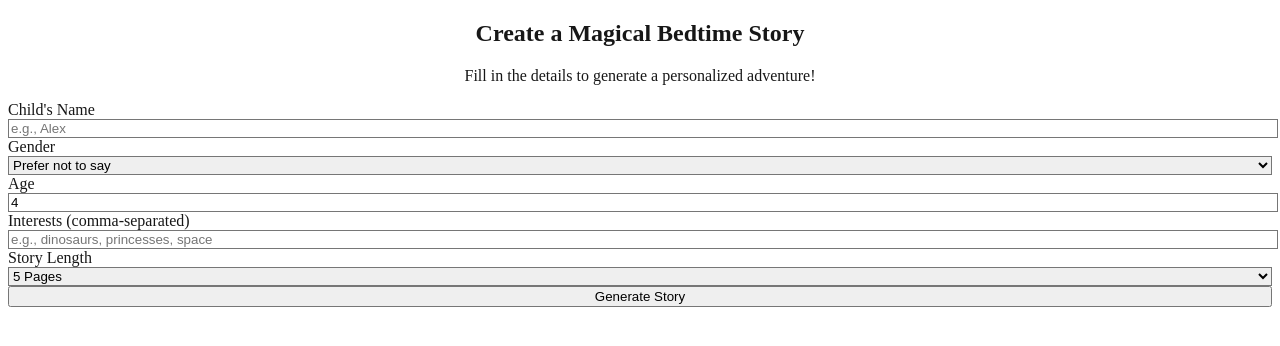
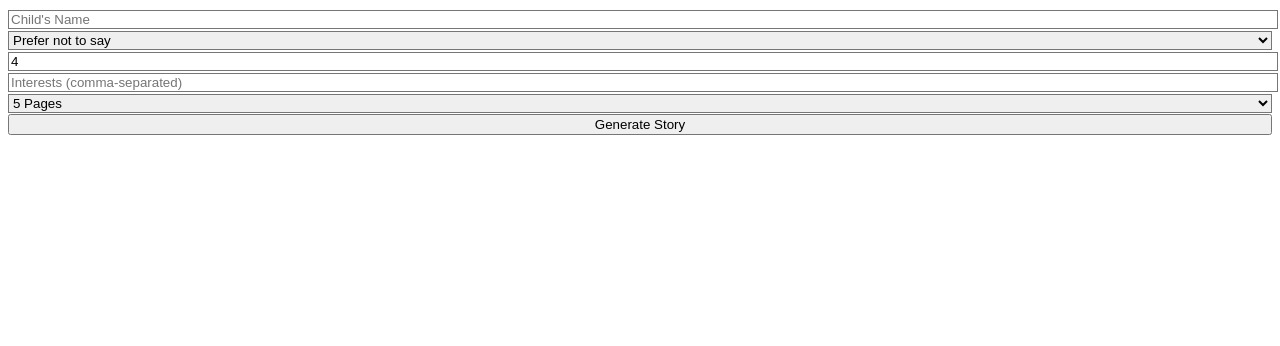
Before and after one commit to madecero/magic-branch_MCP, a Next.js app in the folder frontend/: page / in a window 1280 px wide. Shown: the top 346 px of the page. Built offline with nearby package versions, Linux system fonts and the light colour scheme.

Commit message:
attempted revert from previous changes

```diff
--- a/frontend/components/StoryForm.tsx
+++ b/frontend/components/StoryForm.tsx
@@ -1,63 +1,41 @@
 // StoryForm.tsx
 import { useState } from "react";
 import { generateStory } from "../utils/api";
-import { StoryData } from "../types/story.ts"; // Updated to return full story data
+import { Page } from "../types/page";
 
-export default function StoryForm({ onStoryGenerated }: { onStoryGenerated: (data: StoryData) => void }) {
+export default function StoryForm({ onStoryGenerated }: { onStoryGenerated: (pages: Page[]) => void }) {
   const [name, setName] = useState("");
   const [gender, setGender] = useState("neutral");
   const [age, setAge] = useState(4);
   const [interests, setInterests] = useState("");
   const [length, setLength] = useState(5);
   const [loading, setLoading] = useState(false);
-  const [error, setError] = useState<string | null>(null);
 
   const handleSubmit = async (e: React.FormEvent) => {
     e.preventDefault();
-    if (!name.trim()) {
-      setError("Please enter your child's name.");
-      return;
-    }
-    setError(null);
     setLoading(true);
-    try {
-      const data = await generateStory({
+    const pages = await generateStory({
       name,
       gender,
       age,
-        interests: interests.split(",").map(i => i.trim()).filter(i => i),
+      interests: interests.split(",").map(i => i.trim()),
       length,
     });
     setLoading(false);
-      onStoryGenerated(data);
-    } catch (err) {
-      setLoading(false);
-      setError("Oops! Something went wrong. Please try again.");
-    }
+    onStoryGenerated(pages);
   };
 
   return (
-    <form onSubmit={handleSubmit} className="space-y-6 bg-white p-6 rounded-lg shadow-md">
-      <h2 className="text-2xl font-bold text-center text-blue-800">Create a Magical Bedtime Story</h2>
-      <p className="text-center text-gray-600">Fill in the details to generate a personalized adventure!</p>
-
-      <div>
-        <label htmlFor="name" className="block text-sm font-medium text-gray-700">Child's Name</label>
+    <form onSubmit={handleSubmit} className="space-y-4">
       <input
-          id="name"
-          className="mt-1 w-full p-2 border border-gray-300 rounded-md focus:ring-blue-500 focus:border-blue-500"
-          placeholder="e.g., Alex"
+        className="w-full p-2 border rounded"
+        placeholder="Child's Name"
         value={name}
         onChange={e => setName(e.target.value)}
-          required
       />
-      </div>
 
-      <div>
-        <label htmlFor="gender" className="block text-sm font-medium text-gray-700">Gender</label>
       <select
-          id="gender"
-          className="mt-1 w-full p-2 border border-gray-300 rounded-md focus:ring-blue-500 focus:border-blue-500"
+        className="w-full p-2 border rounded"
         value={gender}
         onChange={e => setGender(e.target.value)}
       >
@@ -65,54 +43,33 @@ export default function StoryForm({ onStoryGenerated }: { onStoryGenerated: (dat
         <option value="girl">Girl</option>
         <option value="boy">Boy</option>
       </select>
-      </div>
 
-      <div>
-        <label htmlFor="age" className="block text-sm font-medium text-gray-700">Age</label>
       <input
-          id="age"
         type="number"
-          min="1"
-          max="12"
-          className="mt-1 w-full p-2 border border-gray-300 rounded-md focus:ring-blue-500 focus:border-blue-500"
-          placeholder="e.g., 5"
+        className="w-full p-2 border rounded"
+        placeholder="Age"
         value={age}
         onChange={e => setAge(Number(e.target.value))}
-          required
       />
-      </div>
-
-      <div>
-        <label htmlFor="interests" className="block text-sm font-medium text-gray-700">Interests (comma-separated)</label>
       <input
-          id="interests"
-          className="mt-1 w-full p-2 border border-gray-300 rounded-md focus:ring-blue-500 focus:border-blue-500"
-          placeholder="e.g., dinosaurs, princesses, space"
+        className="w-full p-2 border rounded"
+        placeholder="Interests (comma-separated)"
         value={interests}
         onChange={e => setInterests(e.target.value)}
       />
-      </div>
-
-      <div>
-        <label htmlFor="length" className="block text-sm font-medium text-gray-700">Story Length</label>
       <select
-          id="length"
-          className="mt-1 w-full p-2 border border-gray-300 rounded-md focus:ring-blue-500 focus:border-blue-500"
+        className="w-full p-2 border rounded"
         value={length}
         onChange={e => setLength(Number(e.target.value))}
       >
         {[3, 5, 7, 10].map(n => <option key={n} value={n}>{n} Pages</option>)}
       </select>
-      </div>
-
-      {error && <p className="text-red-500 text-center">{error}</p>}
-
       <button
-        className="bg-blue-600 text-white px-4 py-2 rounded w-full hover:bg-blue-700 disabled:bg-blue-300"
+        className="bg-blue-600 text-white px-4 py-2 rounded w-full"
         type="submit"
         disabled={loading}
       >
-        {loading ? "Generating Your Story..." : "Generate Story"}
+        {loading ? "Generating..." : "Generate Story"}
       </button>
     </form>
   );
--- a/frontend/components/StoryViewer.tsx
+++ b/frontend/components/StoryViewer.tsx
@@ -1,64 +1,30 @@
 // StoryViewer.tsx
 import { useState } from "react";
 import Image from "next/image";
-import { StoryData } from "../types/story.ts"; // New type including title and cover
+import { Page } from "../types/page";
 
-export default function StoryViewer({ data, onRestart }: { data: StoryData; onRestart: () => void }) {
-  const { title = "Your Magical Story", cover_image = "", pages } = data;
-  const [index, setIndex] = useState(-1); // Start at -1 for cover
-  const isCover = index === -1;
-  const currentPage = isCover ? { text: title, image: cover_image || pages[0]?.image } : pages[index];
-
+export default function StoryViewer({ pages }: { pages: Page[] }) {
+  const [index, setIndex] = useState(0);
   const next = () => setIndex(i => Math.min(i + 1, pages.length - 1));
-  const prev = () => setIndex(i => Math.max(i - 1, -1));
+  const prev = () => setIndex(i => Math.max(i - 1, 0));
+  const page = pages[index];
 
   return (
-    <div className="text-center space-y-6 bg-white p-6 rounded-lg shadow-md min-h-screen flex flex-col justify-between">
-      <h2 className="text-2xl font-bold text-blue-800">{title}</h2>
-
-      <div className="relative w-full h-80 mx-auto rounded-lg overflow-hidden shadow-inner">
+    <div className="text-center space-y-4">
+      <div className="relative w-full h-72 mx-auto">
         <Image
-          src={currentPage.image}
-          alt={isCover ? "Story Cover" : `Page ${index + 1} illustration`}
+          src={page.image}
+          alt="illustration"
           layout="fill"
           objectFit="contain"
           className="rounded"
         />
       </div>
-
-      <p className="text-lg text-gray-800 italic">{isCover ? "Once upon a time..." : currentPage.text}</p>
-
-      <div className="flex justify-between items-center">
-        <button
-          onClick={prev}
-          className="bg-gray-300 px-4 py-2 rounded hover:bg-gray-400 disabled:opacity-50"
-          disabled={index === -1}
-          aria-label="Previous Page"
-        >
-          ⬅ Back
-        </button>
-
-        <span className="text-gray-600">
-          {isCover ? "Cover" : `Page ${index + 1} of ${pages.length}`}
-        </span>
-
-        <button
-          onClick={next}
-          className="bg-green-600 text-white px-4 py-2 rounded hover:bg-green-700"
-          aria-label={index === pages.length - 1 ? "Finish Story" : "Next Page"}
-        >
-          {index === pages.length - 1 ? "The End" : "Next ➡"}
-        </button>
+      <p className="text-lg">{page.text}</p>
+      <div className="flex justify-between">
+        <button onClick={prev} className="bg-gray-300 px-4 py-2 rounded">⬅ Back</button>
+        <button onClick={next} className="bg-green-600 text-white px-4 py-2 rounded">Next ➡</button>
       </div>
-
-      {index === pages.length - 1 && (
-        <button
-          onClick={onRestart}
-          className="bg-purple-600 text-white px-4 py-2 rounded w-full mt-4 hover:bg-purple-700"
-        >
-          Generate Another Story
-        </button>
-      )}
     </div>
   );
 }
--- a/frontend/pages/_document.tsx
+++ b/frontend/pages/_document.tsx
@@ -4,12 +4,8 @@ import { Html, Head, Main, NextScript } from "next/document";
 export default function Document() {
   return (
     <Html lang="en">
-      <Head>
-        <link rel="preconnect" href="https://fonts.googleapis.com" />
-        <link rel="preconnect" href="https://fonts.gstatic.com" crossOrigin="anonymous" />
-        <link href="https://fonts.googleapis.com/css2?family=Inter:wght@400;600;700&display=swap" rel="stylesheet" />
-      </Head>
-      <body className="antialiased font-sans">
+      <Head />
+      <body className="antialiased">
         <Main />
         <NextScript />
       </body>
--- a/frontend/pages/index.tsx
+++ b/frontend/pages/index.tsx
@@ -2,20 +2,16 @@
 import { useState } from "react";
 import StoryForm from "../components/StoryForm";
 import StoryViewer from "../components/StoryViewer";
-import { StoryData } from "../types/story.ts"; // New type
+import { Page } from "../types/page";
 
 export default function Home() {
-  const [storyData, setStoryData] = useState<StoryData | null>(null);
+  const [pages, setPages] = useState<Page[]>([]); // ✅ default to empty array
 
-  const handleRestart = () => setStoryData(null);
 
   return (
-    <div className="max-w-md mx-auto min-h-screen p-4 bg-gradient-to-b from-blue-100 to-purple-100">
-      {!storyData ? (
-        <StoryForm onStoryGenerated={setStoryData} />
-      ) : (
-        <StoryViewer data={storyData} onRestart={handleRestart} />
-      )}
+    <div className="max-w-md mx-auto min-h-screen p-4">
+      {!pages.length && <StoryForm onStoryGenerated={setPages} />}
+      {pages.length > 0 && <StoryViewer pages={pages} />}
     </div>
   );
 }
--- a/frontend/utils/api.ts
+++ b/frontend/utils/api.ts
@@ -1,6 +1,6 @@
 // api.ts
 import axios from "axios";
-import { StoryData } from "../types/story.ts"; // Updated type
+import { Page } from "../types/page";
 
 // ✅ Update this if you're testing locally, or keep it pointed to Render
 const API = axios.create({
@@ -13,7 +13,7 @@ export const generateStory = async (payload: {
   age: number;
   interests: string[];
   length: number;
-}): Promise<StoryData> => {
+}): Promise<Page[]> => {
   const res = await API.post("/generate", payload);
-  return res.data; // Now returns { pages: [...], title: "...", cover_image: "..." } assuming backend updated
+  return res.data.pages; // assuming backend returns { pages: [...] }
 };
```
Lines whose indentation alone changed are shown as unchanged.
